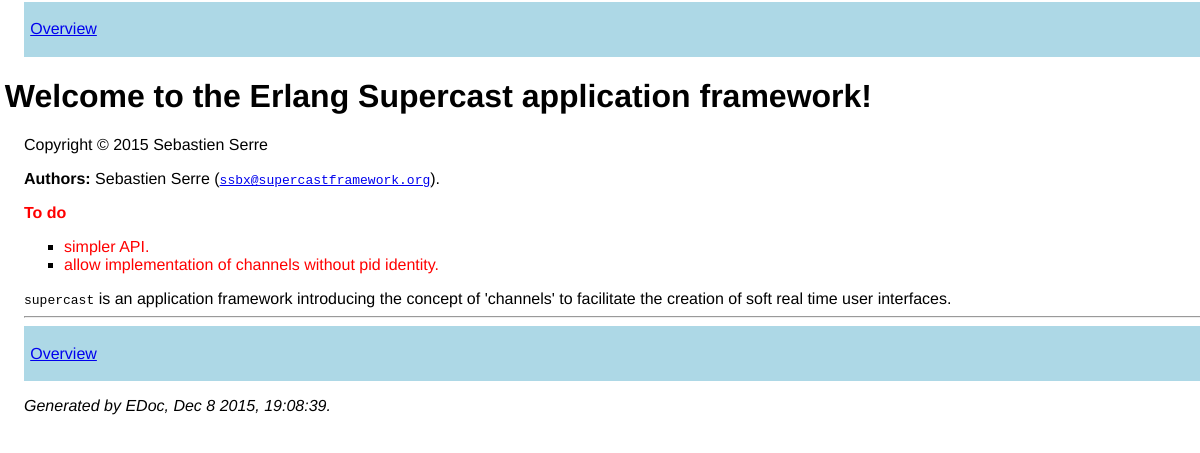
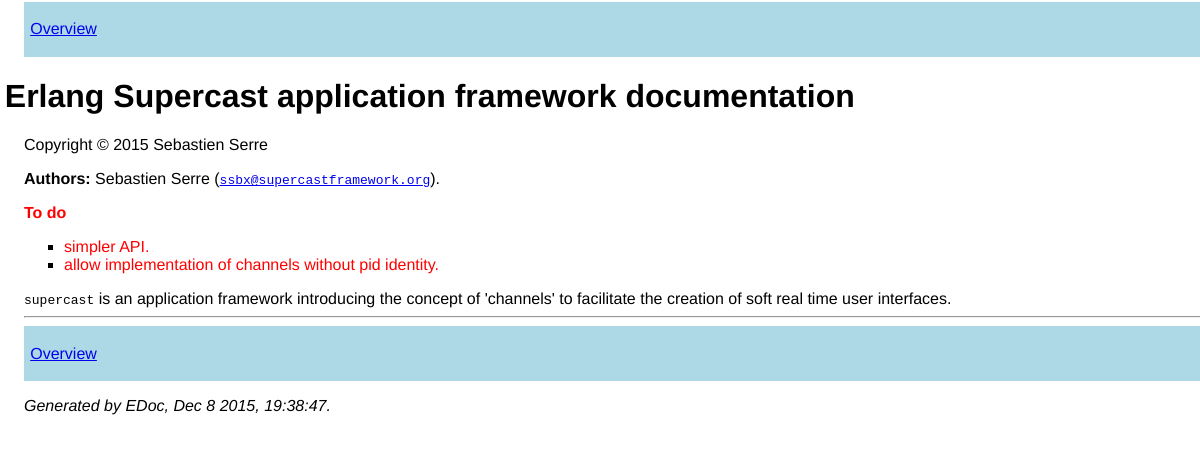
Before and after one commit to supercastframework/supercastframework.github.io, a plain HTML site: page doc/overview-summary.html in a window 1280 px wide. Shown: the part 17-470 px from the top of the page, 0-1200 px from the left. Drawn offline with Linux system fonts and the light colour scheme.

Commit message:
doc update

```diff
--- a/doc/overview-summary.html
+++ b/doc/overview-summary.html
@@ -2,12 +2,12 @@
 <html>
 <head>
 <meta http-equiv="Content-Type" content="text/html; charset=UTF-8">
-<title>Welcome to the Erlang Supercast application framework!</title>
+<title>Erlang Supercast application framework documentation</title>
 <link rel="stylesheet" type="text/css" href="stylesheet.css" title="EDoc">
 </head>
 <body bgcolor="white">
 <div class="navbar"><a name="#navbar_top"></a><table width="100%" border="0" cellspacing="0" cellpadding="2" summary="navigation bar"><tr><td><a href="overview-summary.html" target="overviewFrame">Overview</a></td><td><a href="http://www.erlang.org/"><img src="erlang.png" align="right" border="0" alt="erlang logo"></a></td></tr></table></div>
-<h1>Welcome to the Erlang Supercast application framework!</h1>
+<h1>Erlang Supercast application framework documentation</h1>
 <p>Copyright © 2015 Sebastien Serre</p>
 <p><b>Authors:</b> Sebastien Serre (<a href="mailto:ssbx@supercastframework.org"><tt>ssbx@supercastframework.org</tt></a>).</p>
 <p><b><font color="red">To do</font></b><ul><li><font color="red">simpler API.</font></li><li><font color="red">allow implementation of channels without pid identity.
@@ -15,6 +15,6 @@
 <code>supercast</code> is an application framework introducing the concept of 'channels' to facilitate the creation of soft real time user interfaces.
 <hr>
 <div class="navbar"><a name="#navbar_bottom"></a><table width="100%" border="0" cellspacing="0" cellpadding="2" summary="navigation bar"><tr><td><a href="overview-summary.html" target="overviewFrame">Overview</a></td><td><a href="http://www.erlang.org/"><img src="erlang.png" align="right" border="0" alt="erlang logo"></a></td></tr></table></div>
-<p><i>Generated by EDoc, Dec 8 2015, 19:08:39.</i></p>
+<p><i>Generated by EDoc, Dec 8 2015, 19:38:47.</i></p>
 </body>
 </html>
```
Also changed, not shown: doc/supercast.html (+1 -1 lines), doc/supercast_acctrl.html (+1 -1 lines), doc/supercast_acctrl_rbac.html (+1 -1 lines), doc/supercast_app.html (+1 -1 lines), doc/supercast_auth.html (+1 -1 lines), doc/supercast_auth_dev.html (+1 -1 lines), doc/supercast_auth_xml.html (+1 -1 lines), doc/supercast_channel.html (+1 -1 lines), doc/supercast_controler.html (+1 -1 lines), doc/supercast_encoder.html (+1 -1 lines), doc/supercast_encoder_native.html (+1 -1 lines), doc/supercast_endpoint.html (+1 -1 lines), doc/supercast_endpoint_tcp.html (+1 -1 lines), doc/supercast_endpoint_websocket.html (+1 -1 lines), 3 more files, 1 other file.
